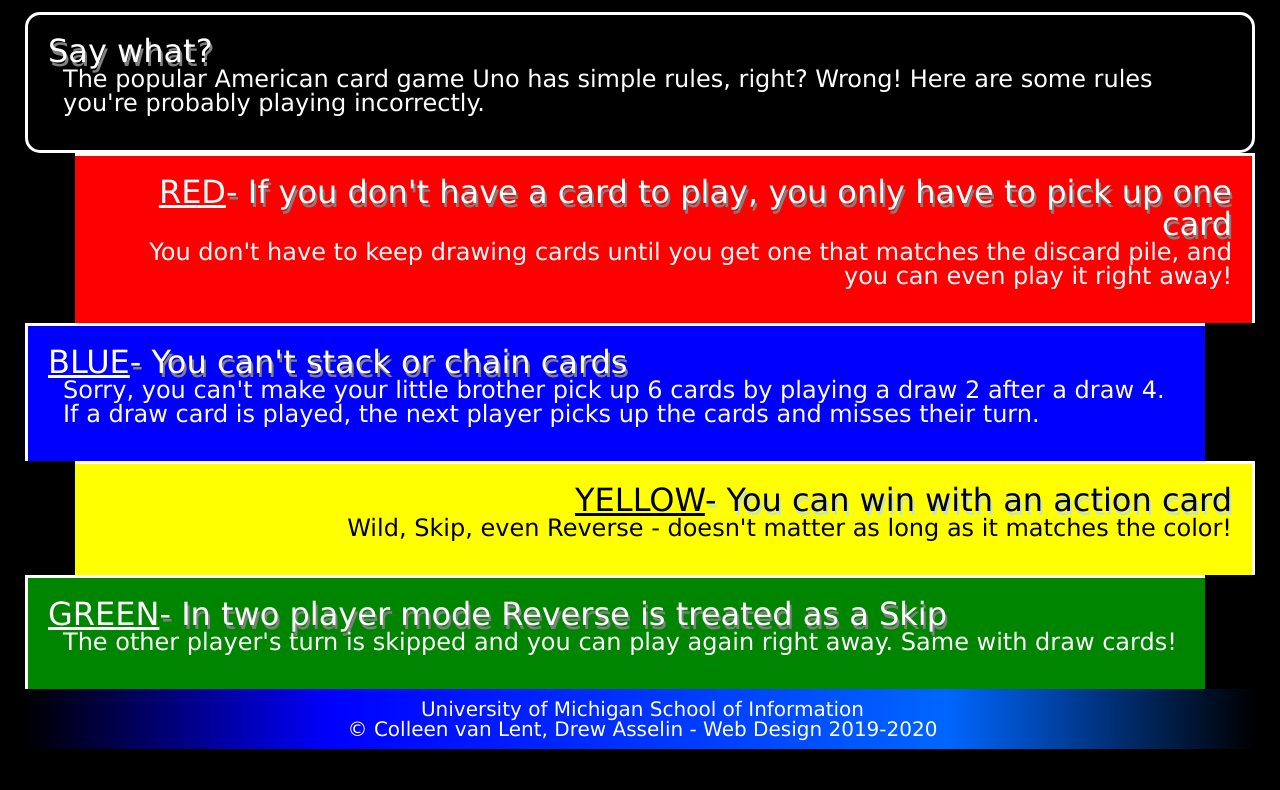
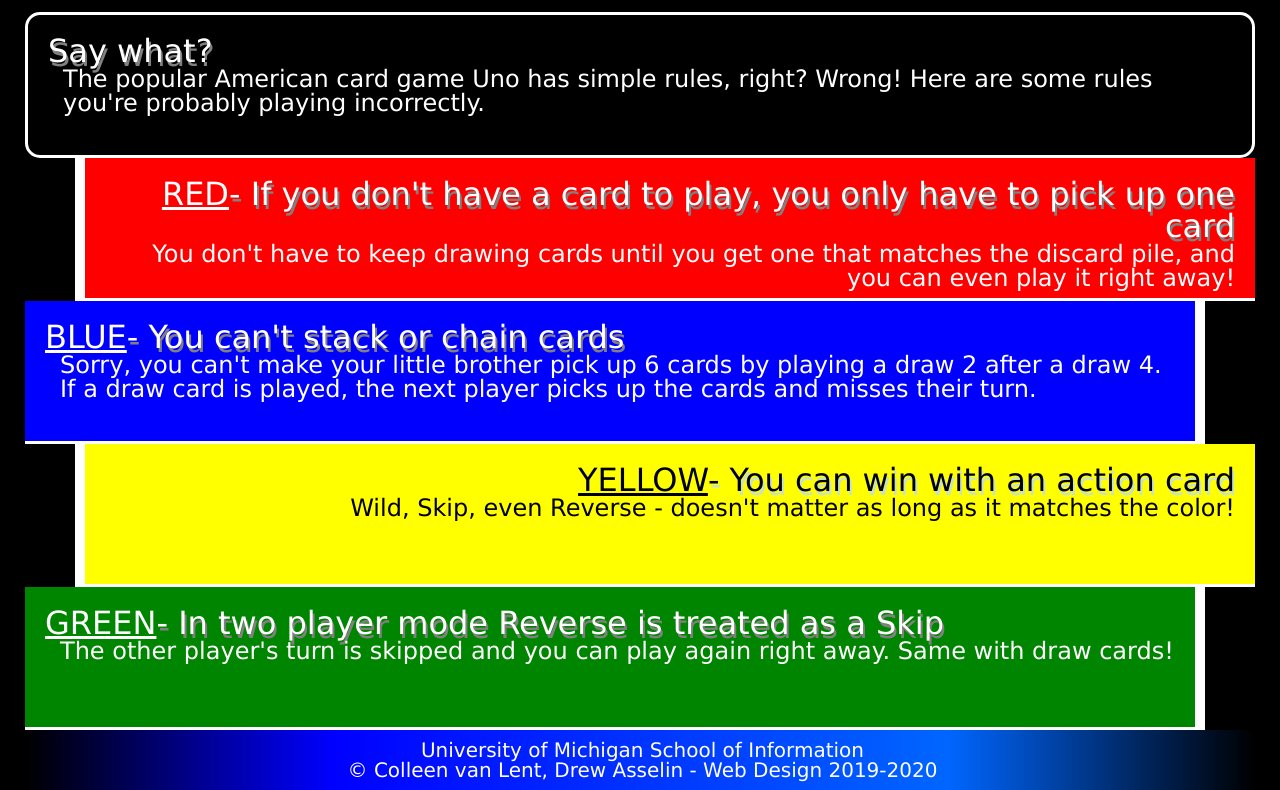
Before and after one commit to lorchewy/homework2-2022, a plain HTML site: page index.html in a window 1280 px wide. Shown: the part 408-1198 px from the top of the page. Before the commit the page ends 1157 px from the top, so only its background shows below. Drawn offline with Linux system fonts and the light colour scheme.

Commit message:
Add files via upload

```diff
--- a/css/style.css
+++ b/css/style.css
@@ -30,7 +30,7 @@ img{
 }
 
 div{
-    height: 100px auto;
+    height: 100px;
     padding: 20px;
     border: 3px solid #ffffff;
 }
@@ -44,24 +44,30 @@ div{
     background-color: #ff0000;
     text-align: right;
     margin-left: 50px;
-    border-bottom: 3px;
-    border-left: 10px;
+    border-bottom: 3px solid #ffffff;
+    border-left: 10px solid #ffffff;
+    border-top: 0;
+    border-right: 0;
 }
 
 .blue{
     background-color: #0000ff;
     text-align: left;
     margin-right: 50px;
-    border-right: 10px;
-    border-bottom: 3px;
+    border-right: 10px solid #ffffff;
+    border-bottom: 3px solid #ffffff;
+    border-top: 0px;
+    border-left: 0px;
 }
 
 .yellow{
     background-color: #ffff00;
     text-align: right;
     margin-left: 50px;
-    border-bottom: 3px;
-    border-left: 10px;
+    border-bottom: 3px solid #ffffff;
+    border-left: 10px solid #ffffff;
+    border-right: 0;
+    border-top: 0;
 }
 
 .yellow h2{
@@ -77,8 +83,10 @@ div{
     background-color: #008500;
     text-align: left;
     margin-right: 50px;
-    border-right: 10px;
-    border-bottom: 3px;
+    border-right: 10px solid #ffffff;
+    border-bottom: 3px solid #ffffff;
+    border-top: 0;
+    border-left:0 ;
 }
 
 span{
@@ -95,6 +103,6 @@ footer p{
     text-align: center;
     font-size: 20px;
     padding-top: 10px;
+    padding-right: 10px;
     padding-bottom: 10px;
-    padding-right: 10px;
 }
```
